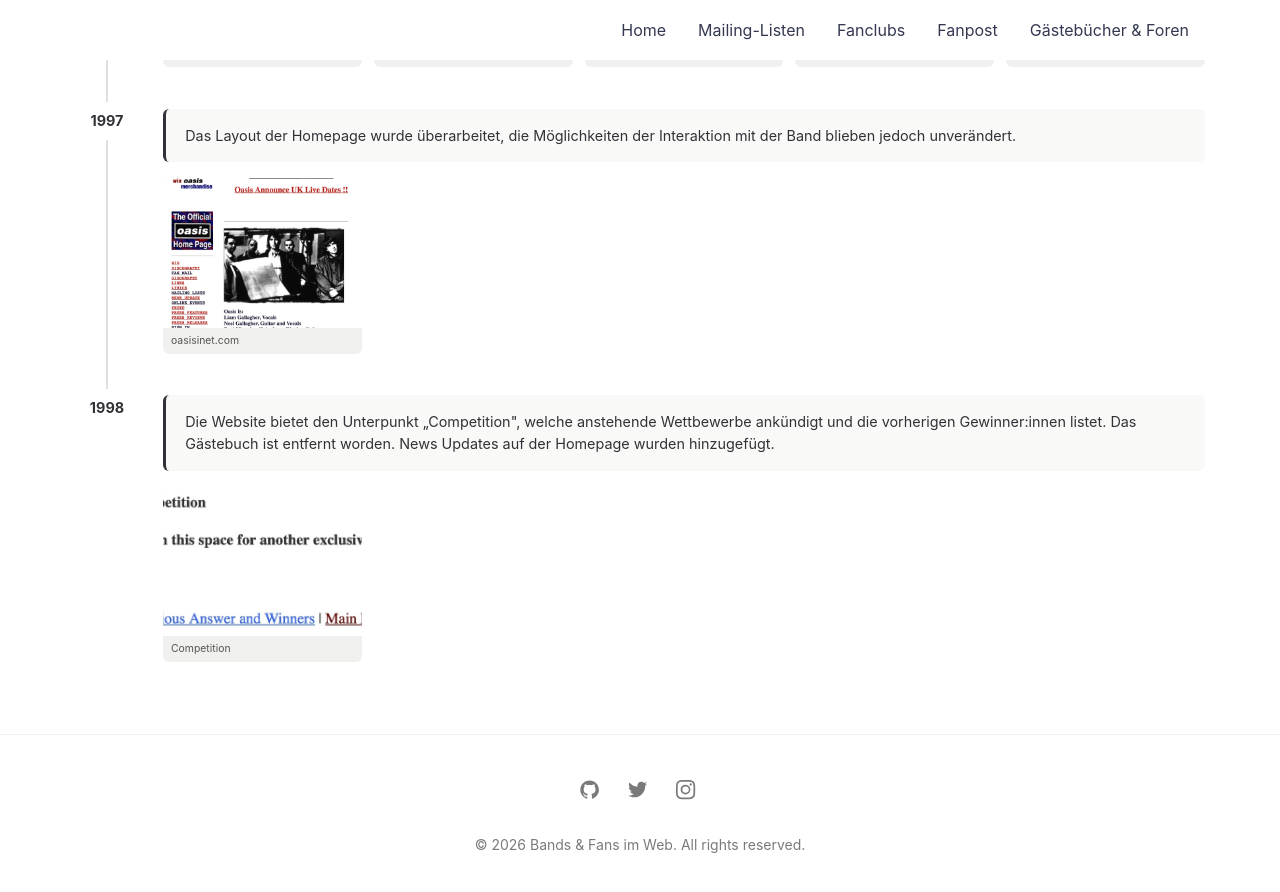
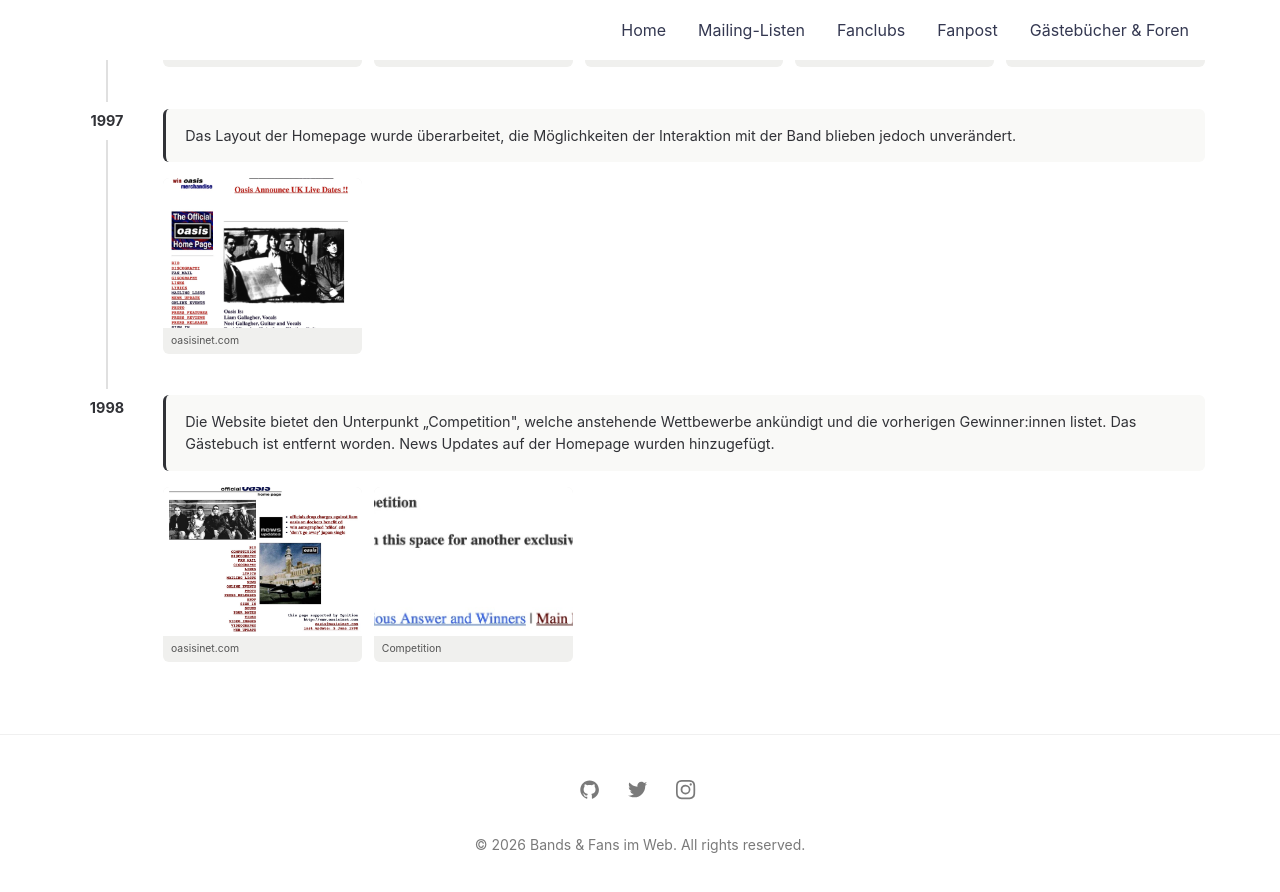
Before and after one commit to livklivk/Bands, a Jekyll site: the page built from _pages/bands/oasis.html, in a window 1280 px wide and 900 px high, scrolled down 885 px. Shown: the top 892 px of the window. Built offline with Jekyll 4.4.1, drawn with Linux system fonts in a browser that asks for light colours.

Commit message:
Oasis 1998: Homepage-Screenshot hinzugefügt
Co-Authored-By: Claude Sonnet 4.6 <noreply@anthropic.com>

```diff
--- a/_pages/bands/oasis.html
+++ b/_pages/bands/oasis.html
@@ -73,6 +73,10 @@ permalink: /bands/oasis/
       <p class="update__text">Die Website bietet den Unterpunkt „Competition", welche anstehende Wettbewerbe ankündigt und die vorherigen Gewinner:innen listet. Das Gästebuch ist entfernt worden. News Updates auf der Homepage wurden hinzugefügt.</p>
     </div>
     <div class="screenshot-grid">
+      <a class="screenshot-item" href="https://web.archive.org/web/1998/http://www.oasisinet.com/" target="_blank" rel="noopener">
+        <img src="{{ '/assets/img/screenshots/oasis/1998/homepage.jpg' | relative_url }}" alt="oasisinet.com 1998">
+        <span class="screenshot-item__label">oasisinet.com</span>
+      </a>
       <a class="screenshot-item" href="https://web.archive.org/web/1998/http://www.oasisinet.com/comp.htm" target="_blank" rel="noopener">
         <img src="{{ '/assets/img/screenshots/oasis/1998/competition.jpg' | relative_url }}" alt="Competition">
         <span class="screenshot-item__label">Competition</span>
```
Also changed, not shown: assets/img/screenshots/oasis/1998/homepage.jpg (added).
